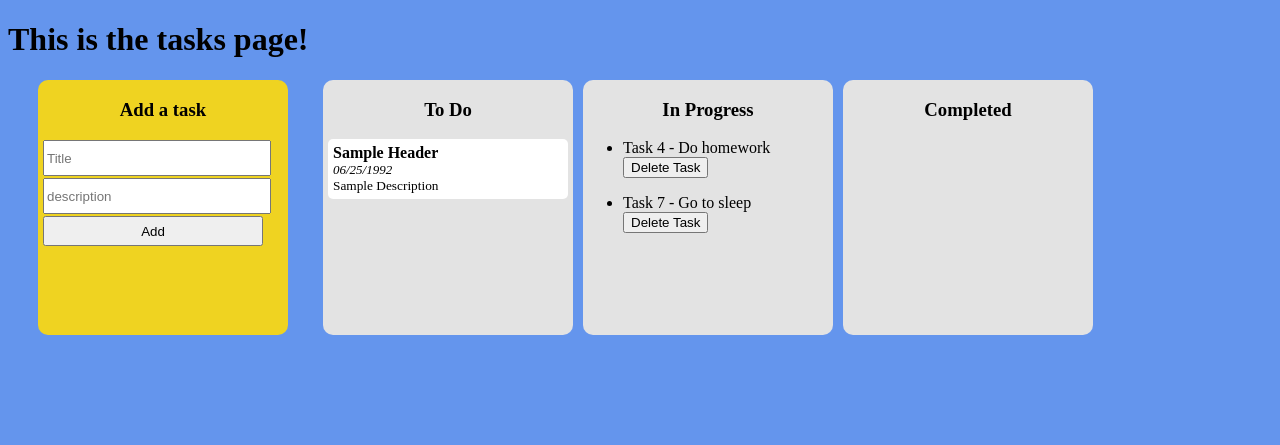
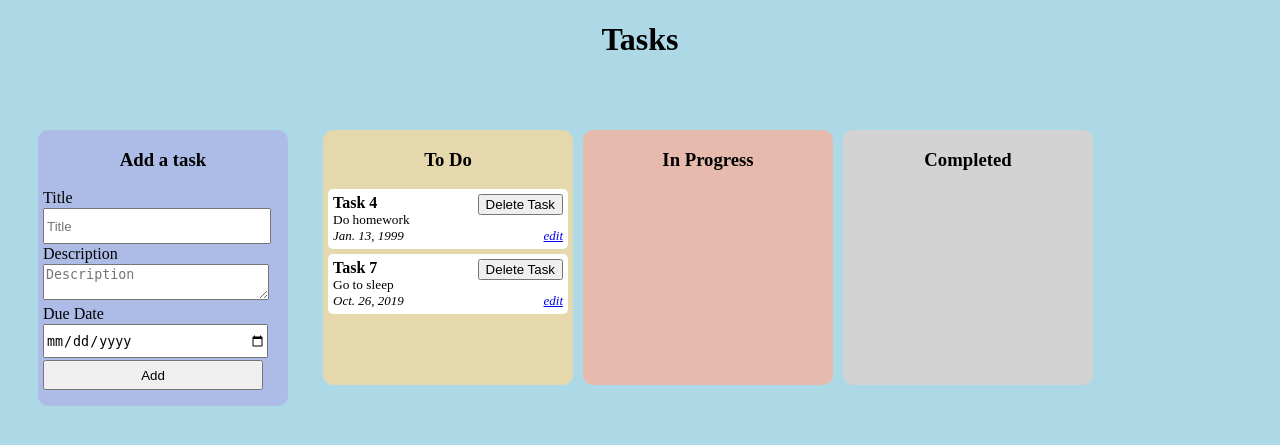
Before and after one commit to Rossmallow/CSC394_CapstoneProject, a Django app: page /tasks/ in a window 1280 px wide. Shown: the top 445 px of the page. Run offline with Django 3.2, Linux system fonts and the light colour scheme; data comes from the database, SQL or seed files in the repository; both versions use the stored data as it was after the commit.

Commit message:
Update Tasks Page

```diff
--- a/csc394/csc394/templates/tasks.html
+++ b/csc394/csc394/templates/tasks.html
@@ -4,25 +4,28 @@
 <head>
     <style>
         html {
-            background-color: cornflowerblue;
+            background-color: #add8e6;
         }
 
         #todo {
             width: 250px;
             float: left;
-            margin: 0 5px;
-            background-color: #e3e3e3;
+            margin-top: 50px;
+            margin-right: 5px;
+            margin-left: 5px;
+            background-color: #e6d8ad;
             min-height: 240px;
             border-radius: 10px;
             padding-bottom: 15px;
-
         }
 
         #inProgress {
             width: 250px;
             float: left;
-            margin: 0 5px;
-            background-color: #e3e3e3;
+            margin-top: 50px;
+            margin-right: 5px;
+            margin-left: 5px;
+            background-color: #e6bbad;
             min-height: 240px;
             border-radius: 10px;
             padding-bottom: 15px;
@@ -31,8 +34,10 @@
         #completed {
             width: 250px;
             float: left;
-            margin: 0 5px;
-            background-color: #e3e3e3;
+            margin-top: 50px;
+            margin-right: 5px;
+            margin-left: 5px;
+            background-color: #d3d3d3;
             min-height: 240px;
             border-radius: 10px;
             padding-bottom: 15px;
@@ -43,7 +48,8 @@
             float: left;
             margin-left: 30px;
             margin-right: 30px;
-            background-color: #efd321;
+            margin-top: 50px;
+            background-color: #adbce6;
             min-height: 240px;
             border-radius: 10px;
             padding-bottom: 15px;
@@ -88,8 +94,13 @@
         }
 
 
-        h3 {
+        h3,
+        h1 {
             text-align: center;
+        }
+
+        label {
+            margin-left: 5px;
         }
     </style>
 
@@ -97,33 +108,50 @@
 </head>
 
 <body>
-    <h1>This is the tasks page!</h1>
+    <h1>Tasks</h1>
+
     <div class="task-list" id="formTodo">
         <h3>Add a task</h3>
         <form id=todo-form action="/addTodo/" method="post">{% csrf_token %}
+            <label>Title</label>
             <input type="text" name="title" placeholder="Title" />
-            <input type="text" name="content" placeholder="description" />
+            <label>Description</label>
+            <textarea placeholder="Description" name="content"></textarea>
+            <!-- <input type="text" name="content" placeholder="description" /> -->
+            <label>Due Date</label>
+            <input type="date" name="date" placeholder=" Due Date (yyyy-mm-dd)" />
             <input type="submit" value="Add" />
         </form>
         <!-- <form id="todo-form">
-            <input type="text" placeholder="Title" />
-            <textarea placeholder="Description"></textarea>
-            <input type="date" placeholder=" Due Date (mm/dd/yyyy)" />
-            <input type="button" class="btn btn=primary" value="Add Task" onclick="addItem();" />
-        </form> -->
+                <input type="text" placeholder="Title" />
+                <textarea placeholder="Description"></textarea>
+                <input type="date" placeholder=" Due Date (mm/dd/yyyy)" />
+                <input type="button" class="btn btn=primary" value="Add Task" onclick="addItem();" />
+            </form> -->
     </div>
+
     <div class="task-list" id="todo">
         <h3>To Do</h3>
+        {% for todo_item in all_items%}
         <div class="todo-task">
-            <div class="task-header">Sample Header</div>
-            <div class="task-date">06/25/1992</div>
-            <div class="task-description">Sample Description</div>
+            <div class="task-header">{{ todo_item.title}}
+                <form action="/deleteTodo/{{todo_item.id}}/" style="float: right;" method="post">
+                    {% csrf_token %}
+                    <input type="submit" value="Delete Task" />
+                </form>
+            </div>
+            <div class="task-description">{{ todo_item.content}}</div>
+            <div class="task-date">{{ todo_item.date}}
+                <a href="http://www.nike.com" style="float: right;">edit</a>
+            </div>
         </div>
+        {% endfor %}
+    </div>
 
-    </div>
+
     <div class="task-list" id="inProgress">
         <h3>In Progress</h3>
-        {% for todo_item in all_items %}
+        <!-- {% for todo_item in all_items %}
         <ul>
             <li>
                 {{ todo_item.title}} - {{ todo_item.content}}
@@ -132,7 +160,7 @@
                 </form>
             </li>
         </ul>
-        {% endfor %}
+        {% endfor %} -->
     </div>
     <div class="task-list" id="completed">
         <h3>Completed</h3>
--- a/csc394/tasks/models.py
+++ b/csc394/tasks/models.py
@@ -1,6 +1,8 @@
 from django.db import models
+
 
 # Create your models here.
 class TodoItem(models.Model):
     content = models.TextField()
     title = models.TextField(default='')
+    date = models.DateField(default='1999-01-13')
--- a/csc394/tasks/views.py
+++ b/csc394/tasks/views.py
@@ -9,7 +9,7 @@ def taskView (request):
     {'all_items': all_todo_items})
 
 def addTodo(request):
-    new_item = TodoItem(content = request.POST['content'], title = request.POST['title'])
+    new_item = TodoItem(content = request.POST['content'], title = request.POST['title'], date= request.POST['date'])
     new_item.save()
     return HttpResponseRedirect('/tasks/')
     #create new todo all_items
```
Also changed, not shown: csc394/db.sqlite3, csc394/tasks/migrations/0003_todoitem_date.py (added).
